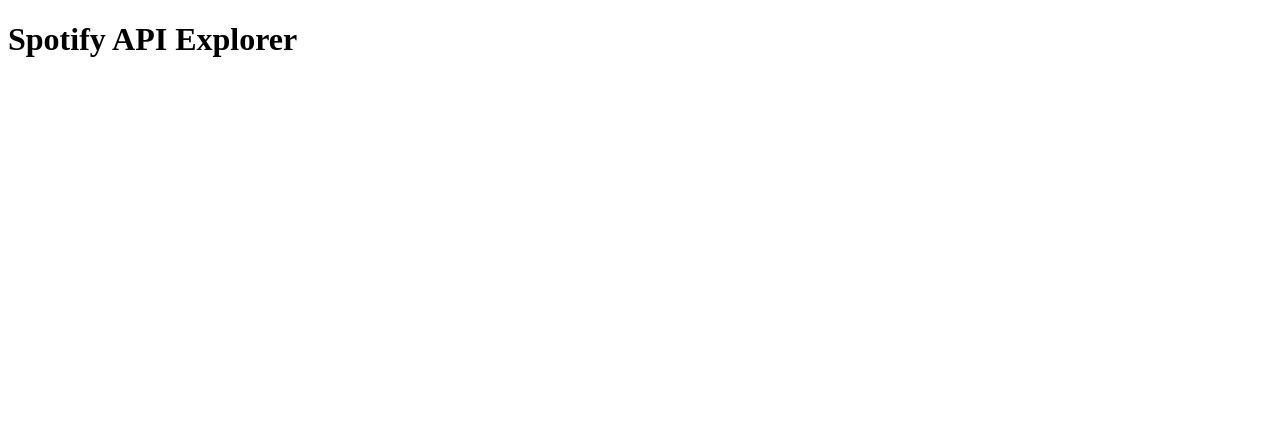
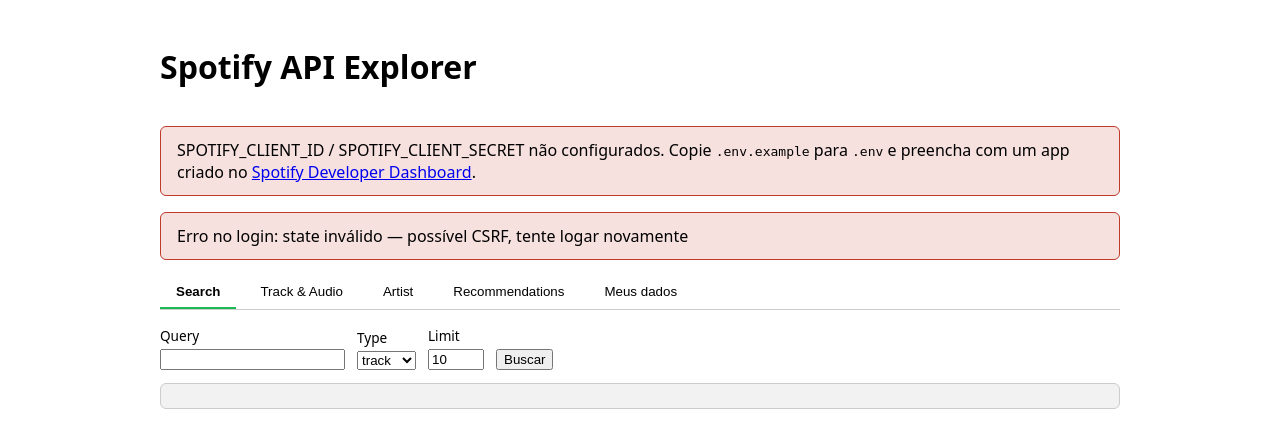
Before and after one commit to Lucas-AV/Grupo-8-ResIA, a Flask app: a page that uses spotify_explorer/templates/index.html in a window 1280 px wide. Shown: the top 448 px of the page. Run offline with Flask 3, Linux system fonts and the light colour scheme; the visitor is signed in with stand-in values (Sample User, id 1).

Commit message:
feat: add frontend shell with tabs and collapsible JSON renderer

```diff
--- /dev/null
+++ b/spotify_explorer/static/app.js
@@ -0,0 +1,82 @@
+// spotify_explorer/static/app.js
+
+function initTabs() {
+  document.querySelectorAll(".tab-button").forEach((button) => {
+    button.addEventListener("click", () => {
+      document.querySelectorAll(".tab-button").forEach((b) => b.classList.remove("active"));
+      document.querySelectorAll(".tab-panel").forEach((p) => p.classList.remove("active"));
+      button.classList.add("active");
+      document.getElementById(button.dataset.tab).classList.add("active");
+    });
+  });
+}
+
+function renderValue(value) {
+  if (value === null || value === undefined) {
+    return document.createTextNode("null");
+  }
+  if (Array.isArray(value)) {
+    return renderContainer(value, "[", "]");
+  }
+  if (typeof value === "object") {
+    return renderContainer(value, "{", "}");
+  }
+  return document.createTextNode(JSON.stringify(value));
+}
+
+function renderContainer(value, open, close) {
+  const entries = Array.isArray(value) ? value.map((v, i) => [i, v]) : Object.entries(value);
+
+  if (entries.length === 0) {
+    const span = document.createElement("span");
+    span.textContent = open + close;
+    return span;
+  }
+
+  const details = document.createElement("details");
+  details.open = true;
+  const summary = document.createElement("summary");
+  summary.textContent = `${open} ${entries.length} item(s) ${close}`;
+  details.appendChild(summary);
+
+  const list = document.createElement("div");
+  list.className = "json-indent";
+  entries.forEach(([key, val]) => {
+    const row = document.createElement("div");
+    const keySpan = document.createElement("span");
+    keySpan.className = "json-key";
+    keySpan.textContent = `${key}: `;
+    row.appendChild(keySpan);
+    row.appendChild(renderValue(val));
+    list.appendChild(row);
+  });
+  details.appendChild(list);
+  return details;
+}
+
+function renderJSON(container, data) {
+  container.innerHTML = "";
+  container.appendChild(renderValue(data));
+}
+
+async function callEndpoint(url, options, resultEl, statusEl) {
+  statusEl.textContent = "Carregando...";
+  statusEl.className = "status";
+  try {
+    const response = await fetch(url, options);
+    const data = await response.json();
+    statusEl.textContent = `HTTP ${response.status}`;
+    statusEl.className = "status " + (response.ok ? "status-ok" : "status-error");
+    renderJSON(resultEl, data);
+    return { ok: response.ok, status: response.status, data };
+  } catch (err) {
+    statusEl.textContent = "Erro de rede";
+    statusEl.className = "status status-error";
+    resultEl.textContent = String(err);
+    return { ok: false, status: 0, data: null };
+  }
+}
+
+document.addEventListener("DOMContentLoaded", () => {
+  initTabs();
+});
--- /dev/null
+++ b/spotify_explorer/static/style.css
@@ -0,0 +1,113 @@
+/* spotify_explorer/static/style.css */
+:root {
+  color-scheme: light dark;
+  --accent: #1db954;
+  --border: #ccc;
+  --error: #c0392b;
+}
+
+body {
+  font-family: system-ui, sans-serif;
+  margin: 0;
+  padding: 1.5rem;
+  max-width: 960px;
+  margin-inline: auto;
+}
+
+header {
+  display: flex;
+  justify-content: space-between;
+  align-items: center;
+}
+
+.banner {
+  padding: 0.75rem 1rem;
+  border-radius: 6px;
+  margin: 1rem 0;
+}
+
+.banner-error {
+  background: color-mix(in srgb, var(--error) 15%, transparent);
+  border: 1px solid var(--error);
+}
+
+.tabs {
+  display: flex;
+  gap: 0.5rem;
+  border-bottom: 1px solid var(--border);
+  margin: 1rem 0;
+  flex-wrap: wrap;
+}
+
+.tab-button {
+  padding: 0.5rem 1rem;
+  border: none;
+  background: none;
+  cursor: pointer;
+  border-bottom: 2px solid transparent;
+}
+
+.tab-button.active {
+  border-bottom-color: var(--accent);
+  font-weight: bold;
+}
+
+.tab-panel {
+  display: none;
+}
+
+.tab-panel.active {
+  display: block;
+}
+
+form {
+  display: flex;
+  flex-wrap: wrap;
+  gap: 0.75rem;
+  align-items: end;
+}
+
+label {
+  display: flex;
+  flex-direction: column;
+  font-size: 0.85rem;
+  gap: 0.25rem;
+}
+
+fieldset {
+  margin-top: 1.5rem;
+}
+
+.button, button {
+  cursor: pointer;
+}
+
+.status {
+  font-family: monospace;
+}
+
+.status-ok {
+  color: var(--accent);
+}
+
+.status-error {
+  color: var(--error);
+}
+
+.result {
+  background: color-mix(in srgb, currentColor 5%, transparent);
+  border: 1px solid var(--border);
+  border-radius: 6px;
+  padding: 0.75rem;
+  font-family: monospace;
+  font-size: 0.85rem;
+  overflow-x: auto;
+}
+
+.json-indent {
+  margin-left: 1.25rem;
+}
+
+.json-key {
+  opacity: 0.7;
+}
--- a/spotify_explorer/templates/index.html
+++ b/spotify_explorer/templates/index.html
@@ -1,5 +1,127 @@
 <!doctype html>
 <html lang="pt-br">
-<head><meta charset="utf-8"><title>Spotify API Explorer</title></head>
-<body><h1>Spotify API Explorer</h1></body>
+<head>
+  <meta charset="utf-8">
+  <meta name="viewport" content="width=device-width, initial-scale=1">
+  <title>Spotify API Explorer</title>
+  <link rel="stylesheet" href="{{ url_for('static', filename='style.css') }}">
+</head>
+<body>
+  <header>
+    <h1>Spotify API Explorer</h1>
+    <div id="user-status"></div>
+  </header>
+
+  {% if missing_credentials %}
+  <div class="banner banner-error">
+    SPOTIFY_CLIENT_ID / SPOTIFY_CLIENT_SECRET não configurados. Copie
+    <code>.env.example</code> para <code>.env</code> e preencha com um app criado no
+    <a href="https://developer.spotify.com/dashboard" target="_blank" rel="noopener">Spotify Developer Dashboard</a>.
+  </div>
+  {% endif %}
+
+  {% if auth_error %}
+  <div class="banner banner-error">Erro no login: {{ auth_error }}</div>
+  {% endif %}
+
+  <nav class="tabs">
+    <button class="tab-button active" data-tab="tab-search">Search</button>
+    <button class="tab-button" data-tab="tab-track">Track &amp; Audio</button>
+    <button class="tab-button" data-tab="tab-artist">Artist</button>
+    <button class="tab-button" data-tab="tab-recommendations">Recommendations</button>
+    <button class="tab-button" data-tab="tab-me">Meus dados</button>
+  </nav>
+
+  <section id="tab-search" class="tab-panel active">
+    <form id="search-form">
+      <label>Query <input type="text" name="q" required></label>
+      <label>Type
+        <select name="type">
+          <option value="track">track</option>
+          <option value="artist">artist</option>
+          <option value="album">album</option>
+        </select>
+      </label>
+      <label>Limit <input type="number" name="limit" value="10" min="1" max="50"></label>
+      <button type="submit">Buscar</button>
+    </form>
+    <p class="status" id="search-status"></p>
+    <div class="result" id="search-result"></div>
+  </section>
+
+  <section id="tab-track" class="tab-panel">
+    <form id="track-form">
+      <label>Track ID <input type="text" name="track_id" required placeholder="ex: 11dFghVXANMlKmJXsNCbNl"></label>
+      <button type="submit">Buscar track + audio-features + audio-analysis</button>
+    </form>
+    <p class="status" id="track-status"></p>
+    <div class="result" id="track-result"></div>
+  </section>
+
+  <section id="tab-artist" class="tab-panel">
+    <form id="artist-form">
+      <label>Artist ID <input type="text" name="artist_id" required placeholder="ex: 0TnOYISbd1XYRBk9myaseg"></label>
+      <button type="submit">Buscar artist + top-tracks + albums + related-artists</button>
+    </form>
+    <p class="status" id="artist-status"></p>
+    <div class="result" id="artist-result"></div>
+  </section>
+
+  <section id="tab-recommendations" class="tab-panel">
+    <form id="recommendations-form">
+      <label>Seed genres (csv) <input type="text" name="seed_genres" placeholder="pop,rock"></label>
+      <label>Seed tracks (csv) <input type="text" name="seed_tracks"></label>
+      <label>Seed artists (csv) <input type="text" name="seed_artists"></label>
+      <label>Target energy (0-1) <input type="number" name="target_energy" step="0.1" min="0" max="1"></label>
+      <label>Target valence (0-1) <input type="number" name="target_valence" step="0.1" min="0" max="1"></label>
+      <button type="submit">Buscar recomendações</button>
+    </form>
+    <p class="status" id="recommendations-status"></p>
+    <div class="result" id="recommendations-result"></div>
+  </section>
+
+  <section id="tab-me" class="tab-panel">
+    <div id="me-logged-out">
+      <p>Nenhum usuário conectado.</p>
+      <a class="button" href="/login">Conectar Spotify</a>
+    </div>
+    <div id="me-logged-in" hidden>
+      <p id="me-profile"></p>
+      <a class="button" href="/logout">Desconectar</a>
+
+      <fieldset>
+        <legend>Top tracks / artists</legend>
+        <form id="top-form">
+          <label>Time range
+            <select name="time_range">
+              <option value="short_term">short_term (~4 semanas)</option>
+              <option value="medium_term" selected>medium_term (~6 meses)</option>
+              <option value="long_term">long_term (vários anos)</option>
+            </select>
+          </label>
+          <button type="submit" data-target="tracks">Top tracks</button>
+          <button type="submit" data-target="artists">Top artists</button>
+        </form>
+        <p class="status" id="top-status"></p>
+        <div class="result" id="top-result"></div>
+      </fieldset>
+
+      <fieldset>
+        <legend>Faixas curtidas</legend>
+        <button type="button" id="saved-tracks-button">Buscar curtidas</button>
+        <p class="status" id="saved-tracks-status"></p>
+        <div class="result" id="saved-tracks-result"></div>
+      </fieldset>
+
+      <fieldset>
+        <legend>Tocadas recentemente</legend>
+        <button type="button" id="recently-played-button">Buscar recentes (máx. 50)</button>
+        <p class="status" id="recently-played-status"></p>
+        <div class="result" id="recently-played-result"></div>
+      </fieldset>
+    </div>
+  </section>
+
+  <script src="{{ url_for('static', filename='app.js') }}"></script>
+</body>
 </html>
```
